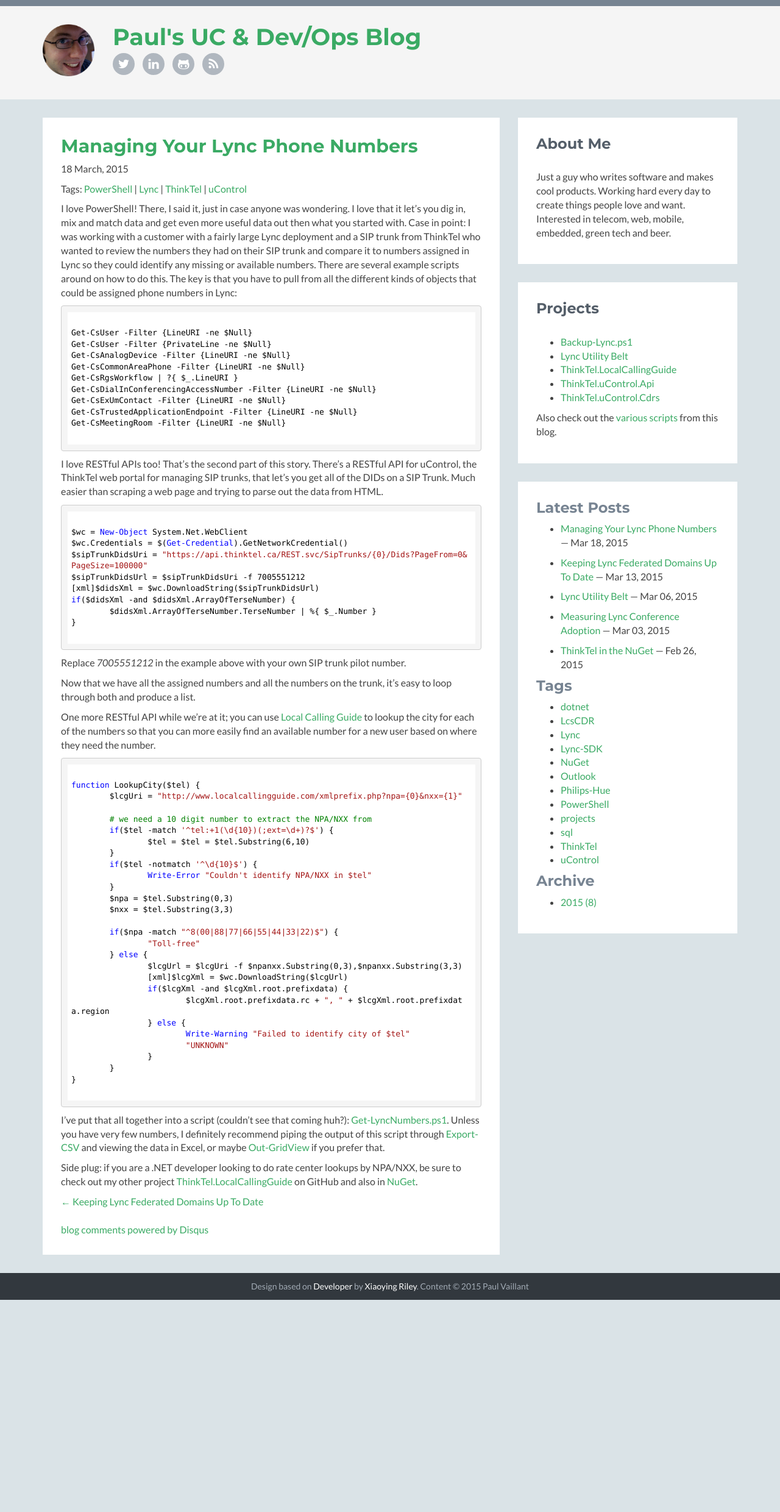
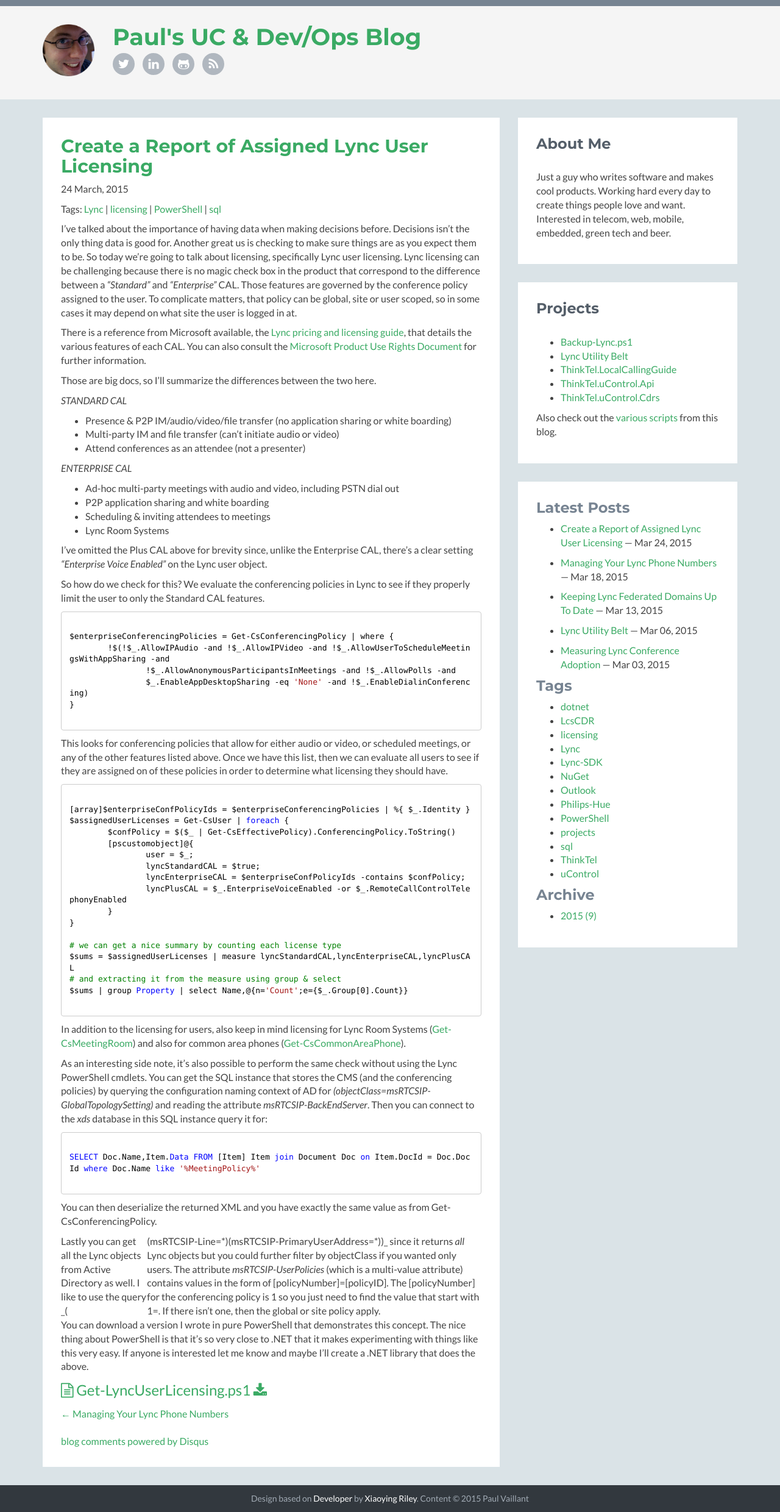
Before and after one commit to pvaillant/pvaillant.github.io, a Jekyll site: the page built from index.md, in a window 1280 px wide. Shown: the whole page at 61% size. Built offline with Jekyll 4.4.1, drawn with Linux system fonts in a browser that asks for light colours; comment, search, counter and statistics services are not loaded; before the commit the page ends 2132 px from its top, so only the background shows below that.

Commit message:
Add post: Create a Report of Assigned Lync User Licensing

```diff
--- a/_layouts/layout.html
+++ b/_layouts/layout.html
@@ -92,6 +92,7 @@
 						<ul>
 							<li><a href="/tag/dotnet.html">dotnet</a></li>
 							<li><a href="/tag/LcsCDR.html">LcsCDR</a></li>
+							<li><a href="/tag/licensing.html">licensing</a></li>
 							<li><a href="/tag/Lync.html">Lync</a></li>
 							<li><a href="/tag/Lync-SDK.html">Lync-SDK</a></li>
 							<li><a href="/tag/NuGet.html">NuGet</a></li>
--- /dev/null
+++ b/_posts/2015-03-24-create-a-report-of-assigned-lync-user-licensing.md
@@ -0,0 +1,76 @@
+---
+layout: post
+title: "Create a Report of Assigned Lync User Licensing"
+comments: true
+tags: ["Lync", "licensing", "PowerShell", "sql"]
+---
+
+I've talked about the importance of having data when making decisions before. Decisions isn't the only thing data is good for. Another great us is checking to make sure things are as you expect them to be. So today we're going to talk about licensing, specifically Lync user licensing. Lync licensing can be challenging because there is no magic check box in the product that correspond to the difference between a _"Standard"_ and _"Enterprise"_ CAL. Those features are governed by the conference policy assigned to the user. To complicate matters, that policy can be global, site or user scoped, so in some cases it may depend on what site the user is logged in at.
+
+There is a reference from Microsoft available, the [Lync pricing and licensing guide](http://products.office.com/en-us/lync/microsoft-lync-licensing-overview-lync-for-multiple-users), that details the various features of each CAL. You can also consult the [Microsoft Product Use Rights Document](http://pur.microsoft.com/products.aspx) for further information.
+
+Those are big docs, so I'll summarize the differences between the two here.
+
+*STANDARD CAL*
+
+ * Presence & P2P IM/audio/video/file transfer (no application sharing or white boarding)
+ * Multi-party IM and file transfer (can't initiate audio or video)
+ * Attend conferences as an attendee (not a presenter)
+
+*ENTERPRISE CAL*
+
+ * Ad-hoc multi-party meetings with audio and video, including PSTN dial out
+ * P2P application sharing and white boarding
+ * Scheduling & inviting attendees to meetings
+ * Lync Room Systems
+
+I've omitted the Plus CAL above for brevity since, unlike the Enterprise CAL, there's a clear setting _"Enterprise Voice Enabled"_ on the Lync user object.
+
+So how do we check for this? We evaluate the conferencing policies in Lync to see if they properly limit the user to only the Standard CAL features.
+
+<pre class="hljs powershell"><code>
+$enterpriseConferencingPolicies = Get-CsConferencingPolicy | where {
+	!$(!$_.AllowIPAudio -and !$_.AllowIPVideo -and !$_.AllowUserToScheduleMeetingsWithAppSharing -and
+		!$_.AllowAnonymousParticipantsInMeetings -and !$_.AllowPolls -and
+		$_.EnableAppDesktopSharing -eq 'None' -and !$_.EnableDialinConferencing)
+}
+
+</code></pre>
+
+This looks for conferencing policies that allow for either audio or video, or scheduled meetings, or any of the other features listed above. Once we have this list, then we can evaluate all users to see if they are assigned on of these policies in order to determine what licensing they should have.
+
+<pre class="hljs powershell"><code>
+[array]$enterpriseConfPolicyIds = $enterpriseConferencingPolicies | %{ $_.Identity }
+$assignedUserLicenses = Get-CsUser | foreach {
+	$confPolicy = $($_ | Get-CsEffectivePolicy).ConferencingPolicy.ToString()
+	[pscustomobject]@{
+		user = $_;
+		lyncStandardCAL = $true;
+		lyncEnterpriseCAL = $enterpriseConfPolicyIds -contains $confPolicy;
+		lyncPlusCAL = $_.EnterpriseVoiceEnabled -or $_.RemoteCallControlTelephonyEnabled
+	}
+}
+
+# we can get a nice summary by counting each license type
+$sums = $assignedUserLicenses | measure lyncStandardCAL,lyncEnterpriseCAL,lyncPlusCAL
+# and extracting it from the measure using group & select
+$sums | group Property | select Name,@{n='Count';e={$_.Group[0].Count}}
+
+</code></pre>
+
+In addition to the licensing for users, also keep in mind licensing for Lync Room Systems ([Get-CsMeetingRoom](https://technet.microsoft.com/en-us/library/jj205277.aspx)) and also for common area phones ([Get-CsCommonAreaPhone](https://technet.microsoft.com/en-us/library/gg412934.aspx)).
+
+As an interesting side note, it's also possible to perform the same check without using the Lync PowerShell cmdlets. You can get the SQL instance that stores the CMS (and the conferencing policies) by querying the configuration naming context of AD for _(objectClass=msRTCSIP-GlobalTopologySetting)_ and reading the attribute _msRTCSIP-BackEndServer_. Then you can connect to the _xds_ database in this SQL instance query it for:
+
+<pre class="hljs sql"><code>
+SELECT Doc.Name,Item.Data FROM [Item] Item join Document Doc on Item.DocId = Doc.DocId where Doc.Name like '%MeetingPolicy%'
+
+</code></pre>
+
+You can then deserialize the returned XML and you have exactly the same value as from Get-CsConferencingPolicy.
+
+Lastly you can get all the Lync objects from Active Directory as well. I like to use the query _(|(msRTCSIP-Line=\*)(msRTCSIP-PrimaryUserAddress=\*))_ since it returns *all* Lync objects but you could further filter by objectClass if you wanted only users. The attribute _msRTCSIP-UserPolicies_ (which is a multi-value attribute) contains values in the form of [policyNumber]=[policyID]. The [policyNumber] for the conferencing policy is 1 so you just need to find the value that start with 1=. If there isn't one, then the global or site policy apply.
+
+You can download a version I wrote in pure PowerShell that demonstrates this concept. The nice thing about PowerShell is that it's so very close to .NET that it makes experimenting with things like this very easy. If anyone is interested let me know and maybe I'll create a .NET library that does the above.
+
+<a class="download" href="/content/Get-LyncUserLicensing.ps1"><i class="fa fa-file-text-o"></i> Get-LyncUserLicensing.ps1 <i class="fa fa-download"></i></a>
--- a/assets/css/site.css
+++ b/assets/css/site.css
@@ -206,6 +206,7 @@
 }
 
 .notfound p img { width: 100% }
+.download { font-size: 150%; /*display:block; width: 100%;*/ text-align: center }
 
 /* Extra small devices (phones, less than 768px) */
 @media (max-width: 767px) {
--- a/scripts.md
+++ b/scripts.md
@@ -7,7 +7,8 @@
 
 These are the various scripts that I write and talk about on my blog. They're here instead of in separate repositories because they are more one-off scripts but since my blog is on [GitHub](https://github.com/pvaillant/pvaillant.github.io), if you have ideas (feature improvements, optimizations, etc) or see a bug, feel free to [open a ticket](https://github.com/pvaillant/pvaillant.github.io/issues/new) and I'd be happy to take a look.
 
- * [Get-LyncConferenceAdoption.ps1](/content/Get-LyncConferenceAdoption.ps1) (see [Measuring Lync Conference Adoption]({% post_url 2015-03-03-measuring-lync-conference-adoption %}))
- * [Get-LyncLogins.ps1](/content/Get-LyncLogins.ps1) (see [Last Login for a SIP URI]({% post_url 2015-02-22-last-login-for-a-sip-uri %}))
- * [Get-LyncNumbers.ps1](/content/Get-LyncNumbers.ps1) (see [Managing Your Lync Phone Numbers]({% post_url 2015-03-18-managing-your-lync-phone-numbers %}))
- * [Update-LyncFederatedDomains.ps1](/content/Update-LyncFederatedDomains.ps1) (see [Keeping Lync Federated Domains Up To Date]({% post_url 2015-03-13-keeping-lync-federated-domains-up-to-date %}))
+ * [Get-LyncConferenceAdoption.ps1](/content/Get-LyncConferenceAdoption.ps1) (see [Measuring Lync Conference Adoption](/2015/03/03/measuring-lync-conference-adoption))
+ * [Get-LyncLogins.ps1](/content/Get-LyncLogins.ps1) (see [Last Login for a SIP URI](/2015/02/22/last-login-for-a-sip-uri))
+ * [Get-LyncNumbers.ps1](/content/Get-LyncNumbers.ps1) (see [Managing Your Lync Phone Numbers](/2015/03/18/managing-your-lync-phone-numbers))
+ * [Get-LyncUserLicensing.ps1](/content/Get-LyncUserLicensing.ps1) (see [Create a Report of Assigned Lync User Licensing](/2015/03/24/create-a-report-of-assigned-lync-user-licensing.html))
+ * [Update-LyncFederatedDomains.ps1](/content/Update-LyncFederatedDomains.ps1) (see [Keeping Lync Federated Domains Up To Date](/2015/03/13/keeping-lync-federated-domains-up-to-date.html))
```
Also changed, not shown: tag/licensing.md (added, +11 -0 lines), 1 other file.
